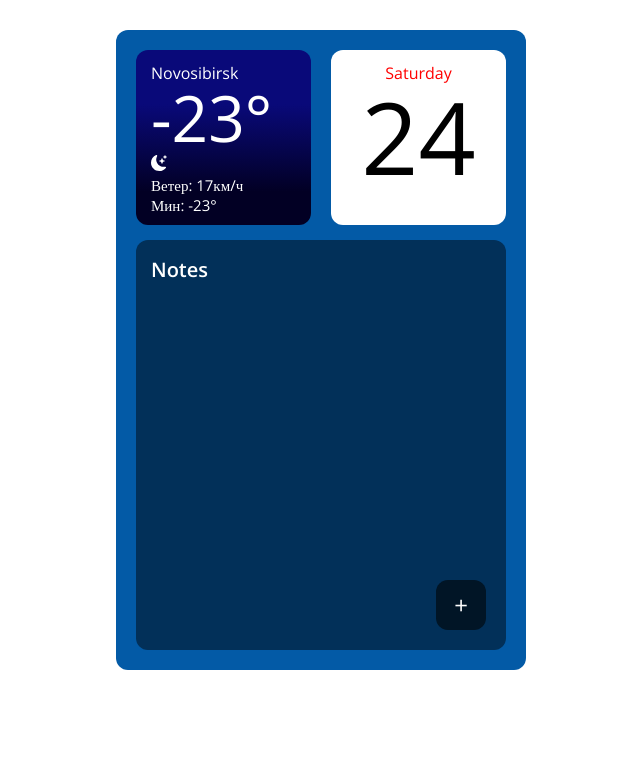
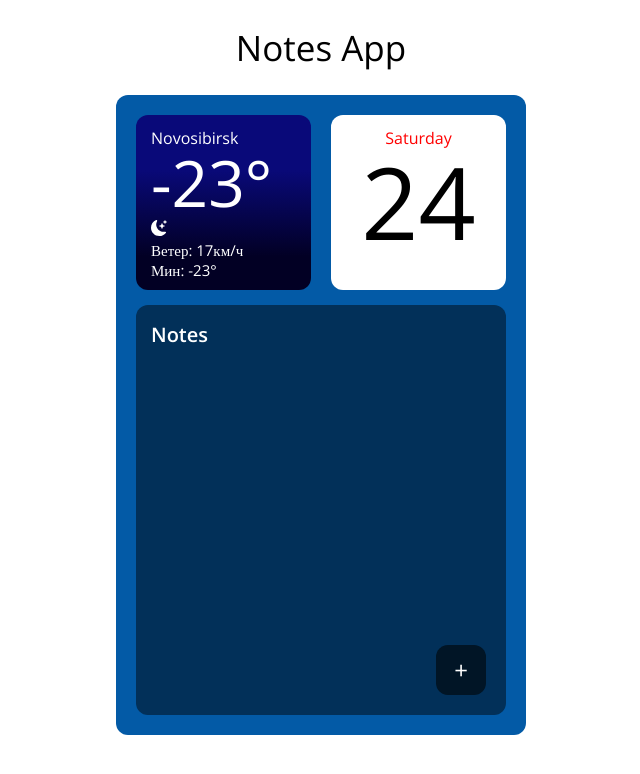
Before and after one commit to Akira9701/-Notes-App, a plain HTML site: page index.html in a window 1280 px wide. Shown: the whole page, without its empty margins (319-959 px from the left). Drawn offline with nearby package versions, Linux system fonts and the light colour scheme; no server answers.

Commit message:
Add title

```diff
--- a/index.html
+++ b/index.html
@@ -9,6 +9,8 @@
     <title>Document</title>
 </head>
 <body>
+    <div class="wrap">
+        <h1>Notes App</h1>
         <div class="container">
             <div class="weather-zone">
                 <div class="weather-zone_weather-block night-mode">
@@ -72,6 +74,7 @@
 
             </div>
         </div>
+    </div>
 </body>
 <script src="./app.js"></script>
 </html>
--- a/styles.css
+++ b/styles.css
@@ -17,13 +17,21 @@ body{
     /* font-weight: 500; */
 }
 
+h1{
+    text-align: center;
+    /* text-transform: uppercase; */
+    font-weight: 300;
+    font-size: 35px;
+    margin-top: 30px;
+    margin-bottom: 30px;
+}
 .container{
     padding: 20px;
     width: 370px;
     height: 600px;
     background: #035AA6;
     border-radius: var(--radius);
-    margin-top: 30px;
+    /* margin-top: 30px; */
     display: grid;
     grid-auto-rows: 1fr 10fr;
 
```
Lines whose indentation alone changed are shown as unchanged.
